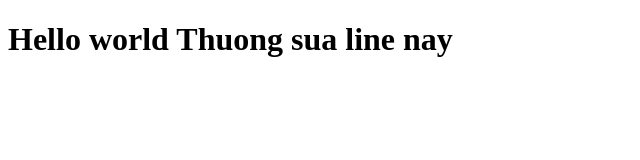
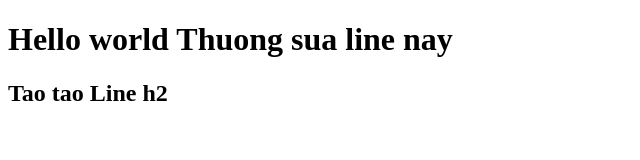
Before and after one commit to Thuoq/Learn-Git-Command, a website: page index.html in a window 1280 px wide. Shown: the whole page, without its empty margins (0-640 px from the left). Drawn offline with Linux system fonts and the light colour scheme.

Commit message:
tao tao line 2

```diff
--- a/index.html
+++ b/index.html
@@ -10,5 +10,6 @@
 <body>
 
  <h1>Hello world Thuong sua line nay</h1>
+<h2> Tao tao Line h2</h2>
 </body>
 </html>
```
